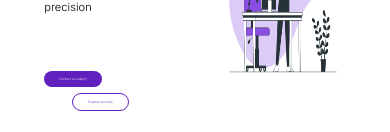
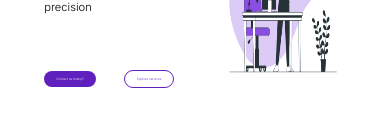
Before and after one commit to ShriramJayanth/ResponsiveCheck, a React (Create React App) app: page / in a window 390 px wide. Shown: the part 121-253 px from the top of the page. Built offline with nearby package versions, Linux system fonts and the light colour scheme.

Commit message:
fp changes

```diff
--- a/src/DigitalMarketing.css
+++ b/src/DigitalMarketing.css
@@ -431,11 +431,11 @@
         margin-left: 30px;
     }
     .DMFP-buttons .button1{
-        padding: 6px 15px;
+        padding: 6px 12px;
         font-size: 0.2rem;
     }
     .DMFP-buttons .button2{
-        padding: 6px 15px;
+        padding: 6px 12px;
         font-size: 0.2rem;
         margin-left: 28px;
     }
```
